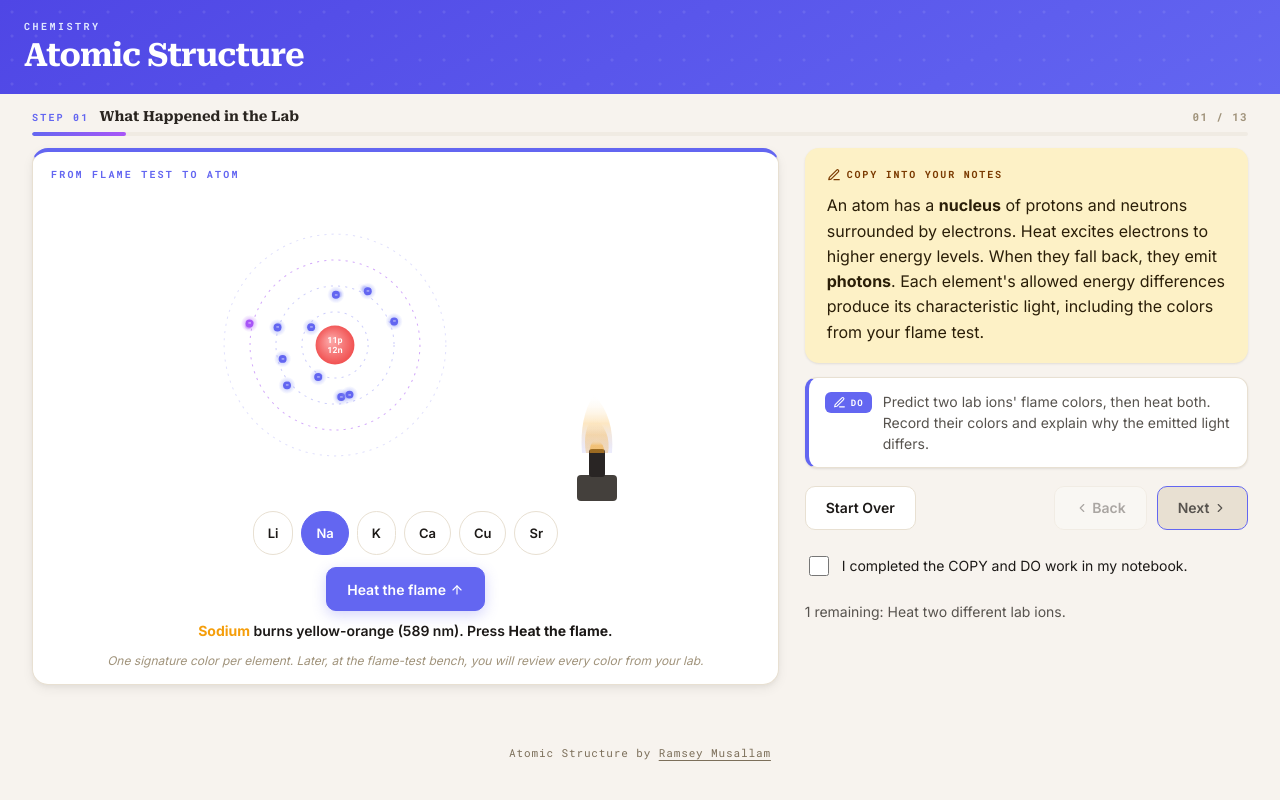
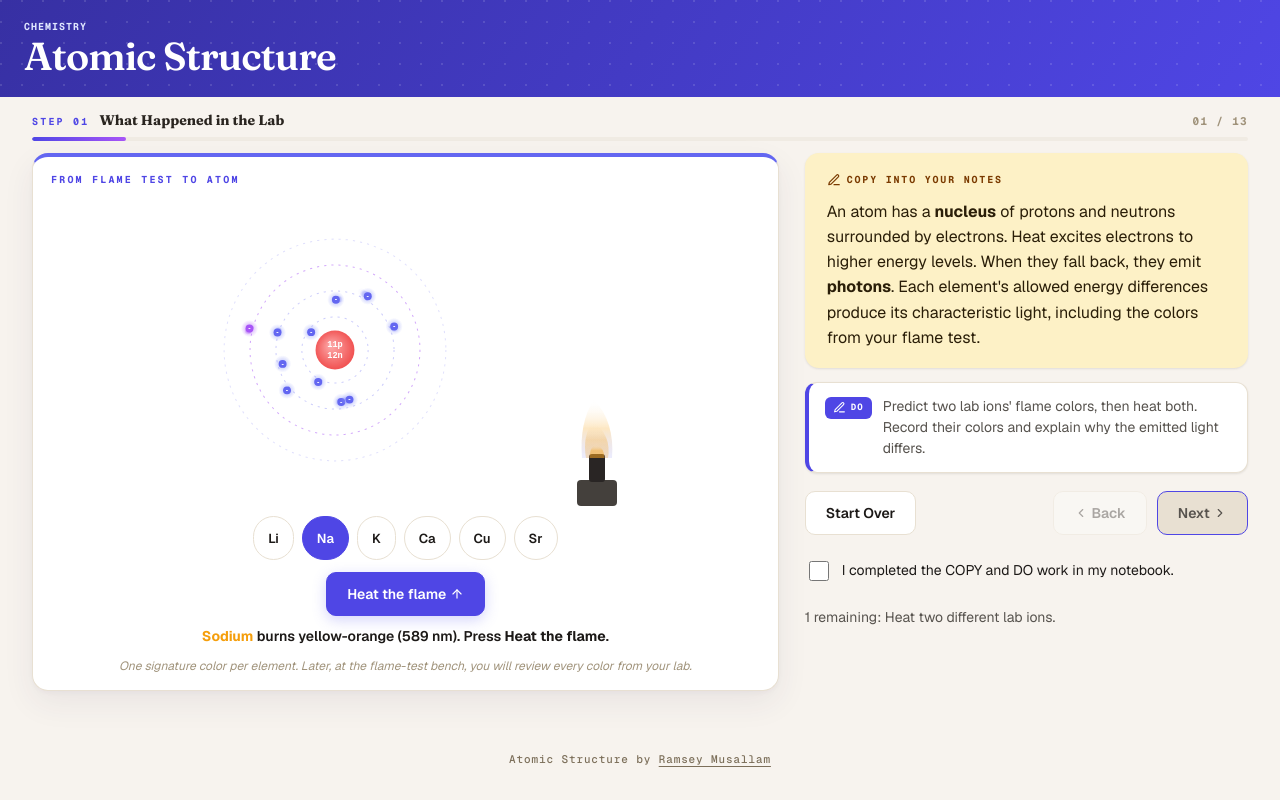
Before and after one commit to ramusallam/atomic-structure, a plain HTML site: page index.html in a window 1280 px wide. Drawn offline with nearby package versions, Linux system fonts and the light colour scheme.

Commit message:
Apply Three-Track styling to Atomic Structure

```diff
--- a/index.html
+++ b/index.html
@@ -4,15 +4,16 @@
 <meta charset="UTF-8" />
 <meta name="viewport" content="width=device-width, initial-scale=1.0" />
 <title>Atomic Structure</title>
-<link href="https://fonts.googleapis.com/css2?family=Inter:wght@400;500;600;700;900&family=Roboto+Mono:wght@400;700&family=Roboto+Serif:wght@400;700&display=swap" rel="stylesheet">
+<link href="https://fonts.googleapis.com/css2?family=Fraunces:opsz,wght@9..144,600;9..144,700&family=Geist:wght@400;500;600;700&family=Geist+Mono:wght@500;600;700&display=swap" rel="stylesheet">
 <style>
   :root {
     /* Spark Learning companion tokens */
     --bgMain: #F7F3EE;
     --bgPanel: #FFFFFF;
     --bgCard: #FFFFFF;
-    --accentBlue: #6366f1;
-    --accentBlueHover: #4f46e5;
+    --accentBlue: #4f46e5;
+    --accentEdge: #6366f1;
+    --accentBlueHover: #3730a3;
     --accentPurple: #a855f7;
     --accentGreen: #10b981;
     --accentRed: #ef4444;
@@ -25,11 +26,11 @@
     --borderColor: #E8E0D2;
     --borderSubtle: #F0EBE3;
     --shadow-sm: 0 1px 2px rgba(17,17,17,0.04), 0 1px 3px rgba(17,17,17,0.06);
-    --shadow-md: 0 4px 12px rgba(17,17,17,0.06), 0 2px 4px rgba(17,17,17,0.04);
+    --shadow-md: 0 12px 32px #36285712, 0 2px 4px #36285708;
     --shadow-lg: 0 16px 40px rgba(17,17,17,0.10), 0 4px 12px rgba(17,17,17,0.06);
-    --font-sans: 'Inter', system-ui, -apple-system, sans-serif;
-    --font-serif: 'Roboto Serif', Georgia, Cambria, serif;
-    --font-mono: 'Roboto Mono', monospace;
+    --font-sans: 'Geist', system-ui, -apple-system, sans-serif;
+    --font-serif: 'Fraunces', Georgia, Cambria, serif;
+    --font-mono: 'Geist Mono', ui-monospace, monospace;
     /* preserved student-copy note artifact */
     --note-bg: #fdf1c6;
     --note-ink: #2a1e08;
@@ -131,7 +132,7 @@
   .stage {
     background: var(--bgCard);
     border: 1px solid var(--borderColor);
-    border-top: 4px solid var(--accentBlue);
+    border-top: 4px solid var(--accentEdge);
     border-radius: 16px;
     box-shadow: var(--shadow-md);
     padding: 16px 18px;
@@ -412,9 +413,8 @@
   }
 </style>
 <style>
-  header{max-width:none;background:linear-gradient(150deg,#4f46e5,#6366f1);padding:20px max(24px,calc((100vw - 1276px)/2));position:relative;overflow:hidden}
-  header::before{content:'';position:absolute;inset:0;background:radial-gradient(circle,rgba(255,255,255,.09) 1px,transparent 2px);background-size:24px 24px;pointer-events:none}
-  header .titles{position:relative}header .titles .eyebrow{color:#e0e7ff}header .titles h1{color:white;font-size:clamp(24px,3vw,32px);letter-spacing:-.032em}
+  header{max-width:none;background:radial-gradient(circle at 1px 1px,#ffffff20 1px,transparent 1.5px) 0 0 / 21px 21px,linear-gradient(125deg,var(--accentBlueHover),var(--accentBlue));padding:20px max(24px,calc((100vw - 1276px)/2));position:relative;overflow:hidden}
+  header .titles{position:relative}header .titles .eyebrow{color:#e0e7ff;letter-spacing:.10em}header .titles h1{color:white;font:600 clamp(26px,5.5vw,39px)/1.06 var(--font-serif);letter-spacing:-.025em}
   .progress-track{padding-top:14px}.stage-body{justify-content:flex-start}.notes-card{font-size:16px}.step-heading{display:none}.notes-card p{margin:4px 0}.stage-label{margin-bottom:8px}
   button{min-height:44px}button:focus-visible,input:focus-visible,textarea:focus-visible{outline:3px solid #4f46e5;outline-offset:3px}
   button.primary:disabled{background:#e8e0d2;color:#57534e;box-shadow:none;cursor:not-allowed;opacity:1}
@@ -423,7 +423,7 @@
   .counter input{min-width:0;width:100%;min-height:44px;font-size:16px}.counter{width:100%;table-layout:fixed}.counter th{font-size:12px}.calc-grid{max-height:250px;overflow:auto}
   @media(max-width:850px){.workspace{grid-template-columns:minmax(0,1fr);gap:16px}.side{position:static}.stage{min-height:0}.progress-track{padding-inline:16px}main{padding-inline:16px}.stage-body{min-width:0}.step-line .ttl{white-space:normal}canvas{max-height:290px}}
 </style>
-<style id="made-by-style">.made-by{text-align:center;font-family:var(--font-mono,"Roboto Mono",ui-monospace,SFMono-Regular,Menlo,monospace);font-size:11px;letter-spacing:.08em;line-height:1.5;color:var(--warm-muted,#7C6F5A);margin:40px auto 24px;padding:0 16px}.made-by a{color:inherit;text-decoration:underline;text-underline-offset:3px}@media print{.made-by{display:none}}</style>
+<style id="made-by-style">.made-by{text-align:center;font-family:var(--font-mono,"Geist Mono",ui-monospace,SFMono-Regular,Menlo,monospace);font-size:11px;letter-spacing:.08em;line-height:1.5;color:var(--warm-muted,#7C6F5A);margin:40px auto 24px;padding:0 16px}.made-by a{color:inherit;text-decoration:underline;text-underline-offset:3px}@media print{.made-by{display:none}}</style>
 </head>
 <body>
 <header>
```
